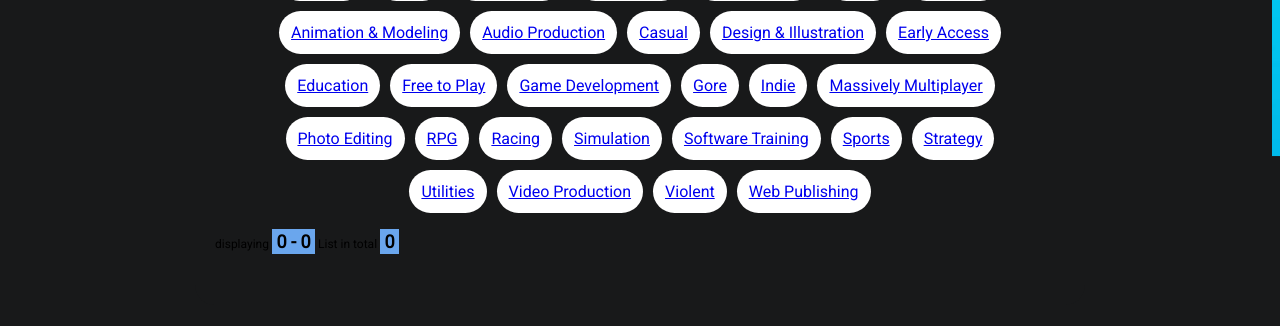
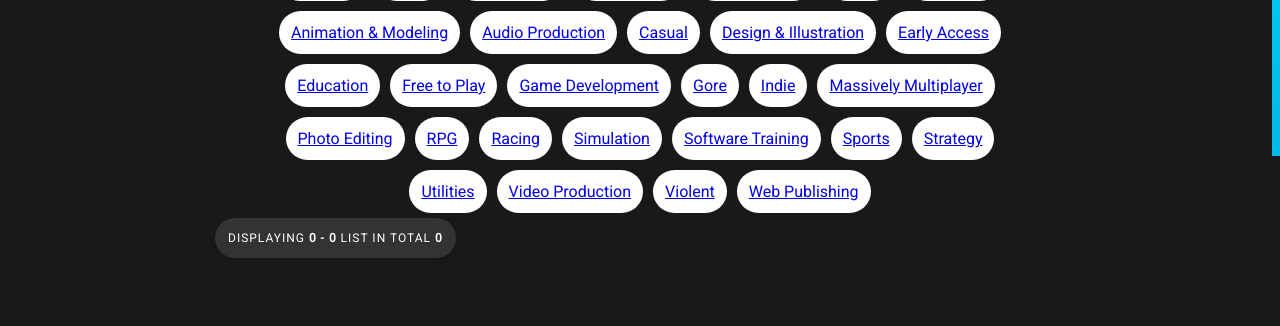
Before and after one commit to Mihir-C-Patil/Kelvin-Games-WebApp_COMPSCI-235-A4, a Flask app: page /games_by_genre in a window 1280 px wide. Shown: the part 575-901 px from the top of the page. Before the commit the page ends 829 px from the top, so only its background shows below. Run offline with Flask 3, Linux system fonts and the light colour scheme; some libraries are stand-ins or nearby versions.

Commit message:
Styled pagination info tab and links.

```diff
--- a/games/gameLibrary/gameLibrary.py
+++ b/games/gameLibrary/gameLibrary.py
@@ -39,7 +39,7 @@ def games_by_genre():
     rendered = selected_genre_games[offset: offset + per_page]
     pagination = Pagination(page=page, per_page=per_page, offset=offset,
                             total=len(selected_genre_games),
-                            record_name='List', css_framework='bootstrap5')
+                            record_name='List')
 
     # for genre in selected_genre_games:
     #    genre['game_genre_url'] = url_for('viewGames_bp.games_by_genre', genre=target_genre)
--- a/games/static/css/gameLibStyle.css
+++ b/games/static/css/gameLibStyle.css
@@ -185,18 +185,67 @@ body{
     border: 1px solid rgba(81, 203, 238, 1);
 }
 
+/*.pagination-page-info {*/
+/*padding: .6em;*/
+/*padding-left: 0;*/
+/*width: 40em;*/
+/*margin: .5em;*/
+/*margin-left: 0;*/
+/*font-size: 12px;*/
+/*}*/
+/*.pagination-page-info b {*/
+/*color: white;*/
+/*background: #6aa6ed;*/
+/*padding-left: 2px;*/
+/*padding: .1em .25em;*/
+/*font-size: 150%;*/
+/*}*/
+
+/* Styling for pagination info */
 .pagination-page-info {
-padding: .6em;
-padding-left: 0;
-width: 40em;
-margin: .5em;
-margin-left: 0;
-font-size: 12px;
+    font-size: 12px;
+    color: #fff;
+    background-color: #333;
+    padding: 13px 13px;
+    border-radius: 20px;
+    display: inline-block;
+    margin-bottom: 10px;
+    text-transform: uppercase;
+    letter-spacing: 1px;
+    box-shadow: 0 2px 4px rgba(0, 0, 0, 0.1);
 }
-.pagination-page-info b {
-color: black;
-background: #6aa6ed;
-padding-left: 2px;
-padding: .1em .25em;
-font-size: 150%;
+/* Styling for pagination links */
+.pagination {
+    display: flex;
+    justify-content: center;
+    list-style: none;
+    padding: 0;
+    transition: transform 0.9s ease;
 }
+
+.pagination li {
+    margin: 0 5px;
+    transition: transform 0.2s ease;
+}
+
+.pagination a {
+    text-decoration: none;
+    padding: 8px 15px;
+    background-color: #eee;
+    color: #333;
+    border-radius: 50px; /* Add rounded corners */
+    transition: background-color 0.3s, color 0.3s;
+
+}
+/*.pagination :hover{*/
+/*    transform: translateY(-5px);*/
+/*}*/
+
+.pagination li:hover {
+    transform: translateY(-5px);
+}
+
+.pagination a:hover {
+    background-color: #333;
+    color: #fff;
+}
--- a/games/templates/gameLibraryG.html
+++ b/games/templates/gameLibraryG.html
@@ -3,6 +3,7 @@
 <head>
     <meta charset="UTF-8">
     <title>All Games</title>
+
     <link rel="stylesheet" href="../static/css/gameLibStyle.css"/>
 </head>
 <body>
```
